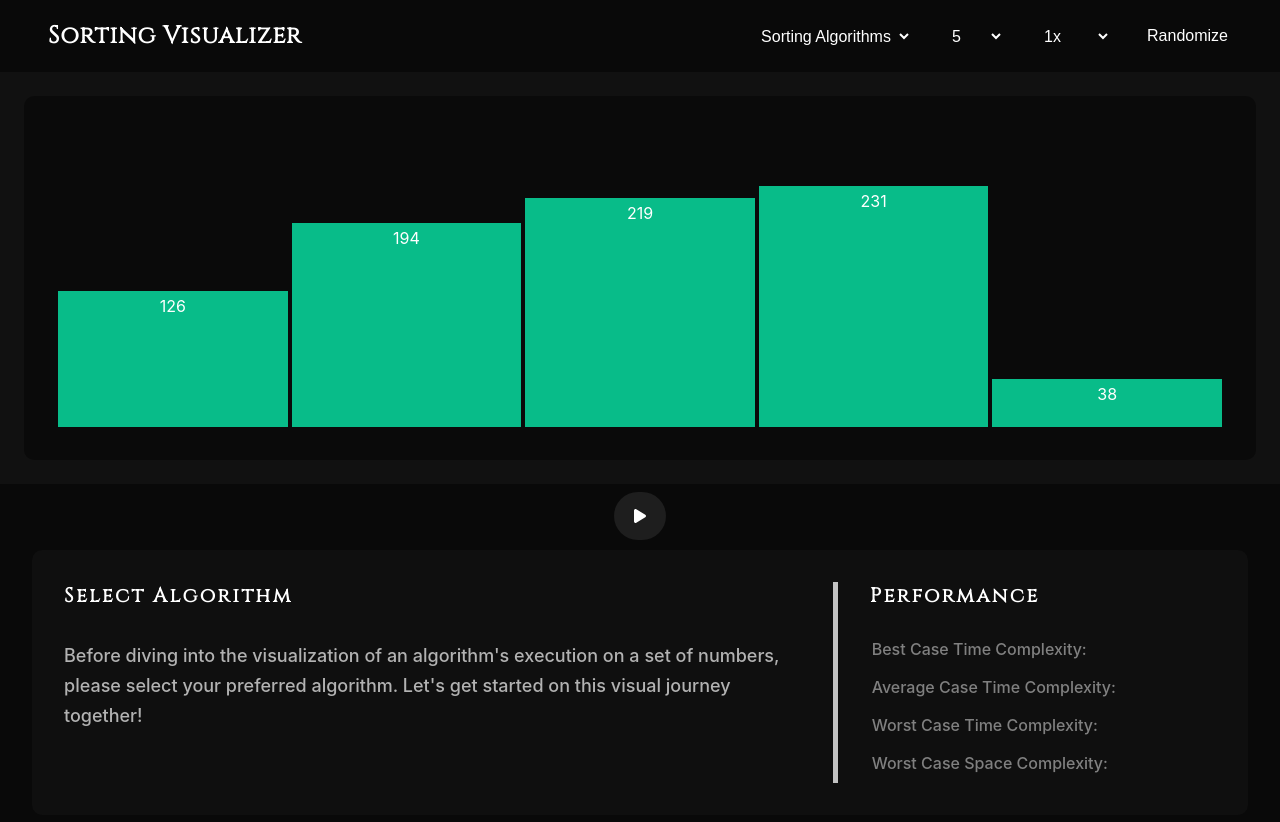
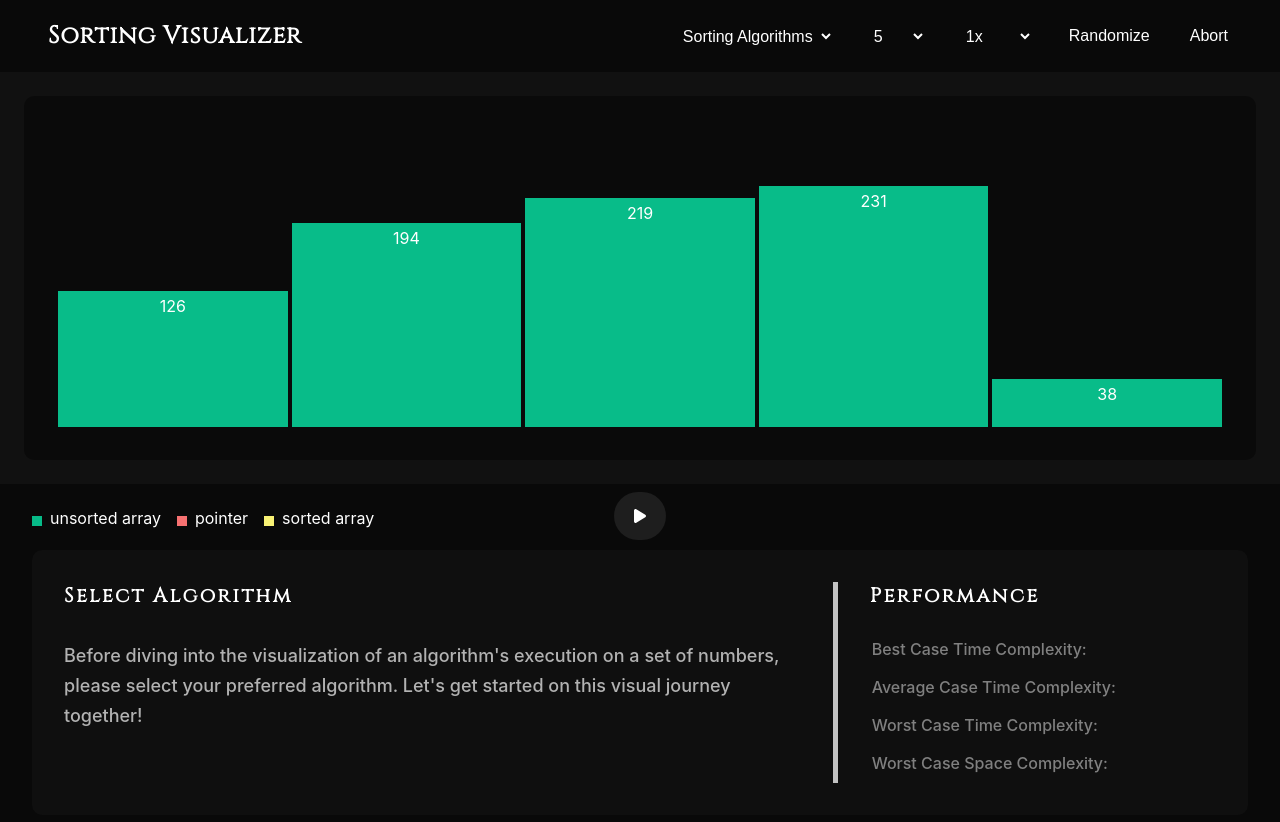
Before and after one commit to priyadharshini149/Visualizer, a React (Create React App) app in the folder mysort/: page / in a window 1280 px wide. Shown: the top 822 px of the page. Built offline with nearby package versions, Linux system fonts and the light colour scheme; a web font is replaced by a local one.

Commit message:
representation is added

```diff
--- a/mysort/src/SortVisualizer/sortVisualizer.css
+++ b/mysort/src/SortVisualizer/sortVisualizer.css
@@ -25,14 +25,12 @@
 {
   background-color: #08f8b4be;
   /* background-color: #f77171; */
-  /* background-color: #f8f05d; */
     width: 5px;
     display:inline-block;
     margin: 1px 2px;
     padding: 5px;
 }
 .bar span{
-  color: rgb(255, 255, 255);
   margin-bottom: 10px;
 }
 
@@ -87,6 +85,7 @@ option{
   background-color:rgb(11, 11, 11);
 }
 .btn{
+  color: white;
   background-color: transparent;
   border: none;
   border-radius: 5px;
@@ -95,19 +94,17 @@ option{
   font-size: 16px;
   cursor: pointer;
 }
-.generate-btn{
-  color: white;
 
-}
 .disable-btn{
   color: gray;
 
 }
 .play{
   padding: 0.5rem 0rem;
-  cursor: pointer;
+
 }
 .play-btn{
+  cursor: pointer;
   border-radius: 100px ;
   background-color: rgba(169, 170, 170, 0.129);
 padding: 1rem 1.25rem;
@@ -183,6 +180,24 @@ color: white;
     color: white;
   }
 
+  .representation{
+    color: white;
+    position: absolute;
+    display: flex;
+    flex-wrap: wrap;
+    margin-top: 1.5rem;
+    margin-left: 1rem;
+  }
+  .representation span{
+    margin-left:0.5rem ;
+  }
+  .representation div{
+    margin-left: 1rem;
+    margin-top: 0.5rem;
+    height: 10px;
+    width: 10px;
+
+  }
 
   @media only screen and (max-width:600px)
   {
@@ -214,4 +229,8 @@ color: white;
     .nav-elements ul{
       display: block;
     }
+
+    .representation{
+      position: relative;
+    }
   }
--- a/mysort/src/SortVisualizer/sortVisualizer.jsx
+++ b/mysort/src/SortVisualizer/sortVisualizer.jsx
@@ -41,6 +41,7 @@ const SortVisualizer = () => {
   useEffect(() => {
     // generate new array
     resetArray();
+    resetColor("#08f8b4be");
   }, [size, generate,resetArray]);
 
 
@@ -63,7 +64,6 @@ const SortVisualizer = () => {
     {
       const barOneStyle = arrayBars[barOneIndex].style;
       barOneStyle.height = `${barTwoIndex}px`;
-      barOneStyle.color = "white";
       arrayBars[barOneIndex].setAttribute("data-tooltip", barTwoIndex);
       if (size <= 40)
       {
@@ -87,10 +87,10 @@ const SortVisualizer = () => {
       return () => clearTimeout(timer);
     }
     if (!isPaused && animationIndex=== currentAnimation.length && currentAnimation.length > 0) {
+      resetColor("#f8f174","black");
       setIsPaused((prevState)=>!prevState);
       setInProgress(false);
       setAnimationIndex(0);
-      alert("Sorting completed!");
     }
   }, [speed,isPaused, animationIndex, currentAnimation,animateStep,inProgress]);
 
@@ -184,6 +184,23 @@ const SortVisualizer = () => {
         QuickSort();
        }
   }
+ const resetColor=(backgroundColor,textColor="white") =>{
+  const bars=document.getElementsByClassName("bar");
+  for(let i=0;i<bars.length;i++)
+  {
+    bars[i].style.backgroundColor=backgroundColor;
+    bars[i].style.color=textColor;
+  }
+ }
+
+ const handleAbort = () =>{
+  setCurrentAnimation([])
+  setAnimationIndex(0)
+  resetColor("#08f8b4be");
+  setInProgress((prevState)=>!prevState);
+  setIsPaused((prevState)=>!prevState);
+  setGenerate((prevState)=>!prevState);
+ }
 
 
   return (
@@ -245,13 +262,22 @@ const SortVisualizer = () => {
           <li>
           <button
 
-            className={`btn ${inProgress?'disable-btn':'generate-btn'}`}
+            className={`btn ${inProgress?'disable-btn':' '}`}
             onClick={() => {
               !inProgress&&setGenerate((prevState)=>!prevState);
             }}
           >
             Randomize
           </button>
+          </li>
+          <li>
+            <button className="btn"
+            onClick={()=>{
+              handleAbort()
+            }}
+            >
+              Abort
+            </button>
           </li>
         </ul>
       </div>
@@ -267,6 +293,7 @@ const SortVisualizer = () => {
               style={{
                 height: `${value}px`,
                 width: size <= 10 && size >= 100 ? "5rem" : "20rem",
+                color:"white",
 
               }}
               key={indx}
@@ -278,9 +305,15 @@ const SortVisualizer = () => {
           ))}
         </div>
       </div>
+
+      <div className="representation">
+        <div style={{backgroundColor:"#08f8b4be"}}></div><span>unsorted array</span>
+        <div style={{backgroundColor:"#f77171"}}></div><span>pointer</span>
+        <div style={{backgroundColor:"#f8f174"}}></div><span>sorted array</span>
+      </div>
+
       <div className="play">
             <FontAwesomeIcon icon={!isPaused?faPause:faPlay} onClick={togglePlayPause} className="play-btn" />
-
       </div>
       <div className="algo-info">
         <div className="desc">
```
